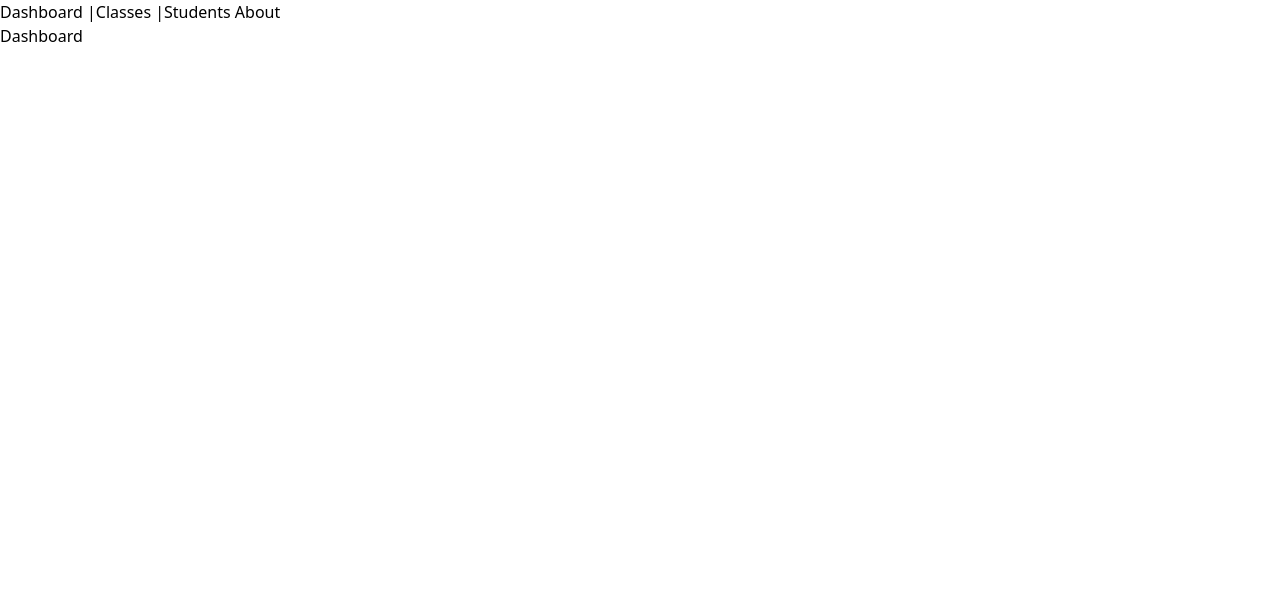
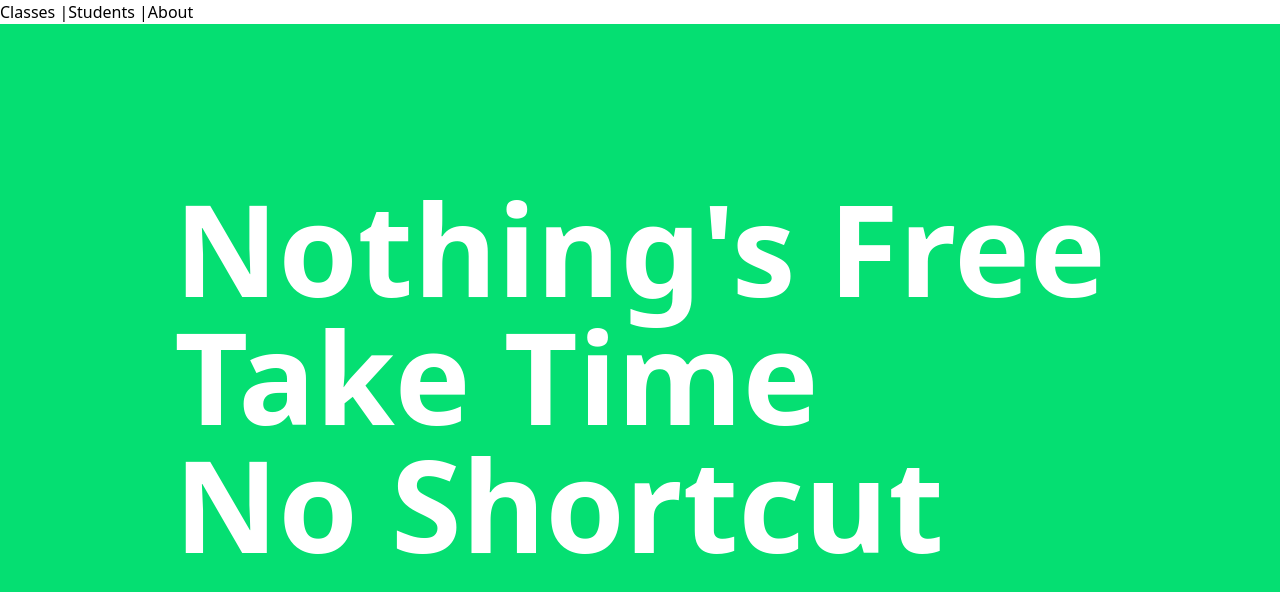
Before and after one commit to PheareakWeb/teaching-web, a React (Vite) app: page /dashboard in a window 1280 px wide. Shown: the top 592 px of the page. Built offline with nearby package versions, Linux system fonts and the light colour scheme.

Commit message:
update pages

```diff
--- a/src/Layouts/RootLayout.jsx
+++ b/src/Layouts/RootLayout.jsx
@@ -5,9 +5,8 @@ function RootLayout() {
     return (
         <>
             <div>
-                <Link to="/dashboard">Dashboard</Link> |
                 <Link to="/classes">Classes</Link> |
-                <Link to="/students">Students</Link>{" "}
+                <Link to="/students">Students</Link> |
                 <Link to="/about">About</Link>
             </div>
 
--- a/src/pages/About.jsx
+++ b/src/pages/About.jsx
@@ -1,8 +1,15 @@
 import React from 'react'
+import { Link } from 'react-router'
 
 function About() {
   return (
-    <div>About</div>
+    <>
+      <div className="bg-green-400 h-svh flex justify-center ">
+        <div className="text-9xl text-white font-bold mt-50">
+          <Link to="#">About</Link>
+        </div>
+      </div>
+    </>
   )
 }
 
--- a/src/pages/Class.jsx
+++ b/src/pages/Class.jsx
@@ -1,8 +1,15 @@
 import React from 'react'
+import { Link } from 'react-router'
 
 function Class() {
   return (
-    <div>Class</div>
+    <>
+      <div className="bg-green-400 h-svh flex justify-center ">
+        <div className="text-9xl text-white font-bold mt-50">
+          <Link to="#">Classes</Link>
+        </div>
+      </div>
+    </>
   )
 }
 
--- a/src/pages/Dashboard.jsx
+++ b/src/pages/Dashboard.jsx
@@ -1,8 +1,17 @@
 import React from 'react'
+import { Link } from 'react-router'
 
 function Dashboard() {
   return (
-    <div>Dashboard</div>
+    <>
+      <div className="bg-green-400 h-svh flex justify-center ">
+        <div className="text-9xl text-white font-bold mt-40">
+          <Link to="#">Nothing's Free</Link> <br />
+          <Link to="#">Take Time</Link> <br />
+          <Link to="#">No Shortcut</Link>
+        </div>
+      </div>
+    </>
   )
 }
 
--- a/src/pages/Home.jsx
+++ b/src/pages/Home.jsx
@@ -5,7 +5,9 @@ function Home() {
   return (
     <>
       <div className="bg-green-400 h-svh flex justify-center ">
-        <div className="text-9xl text-white font-bold mt-50">Web Developemnt</div>
+        <div className="text-9xl text-white font-bold mt-50">
+          <Link to="dashboard">Web Developemnt</Link>
+        </div>
       </div>
     </>
   );
--- a/src/pages/Student.jsx
+++ b/src/pages/Student.jsx
@@ -1,8 +1,15 @@
 import React from 'react'
+import { Link } from 'react-router'
 
 function Student() {
   return (
-    <div>Student</div>
+    <>
+      <div className="bg-green-400 h-svh flex justify-center ">
+        <div className="text-9xl text-white font-bold mt-50">
+          <Link to="#">Students</Link>
+        </div>
+      </div>
+    </>
   )
 }
 
```
